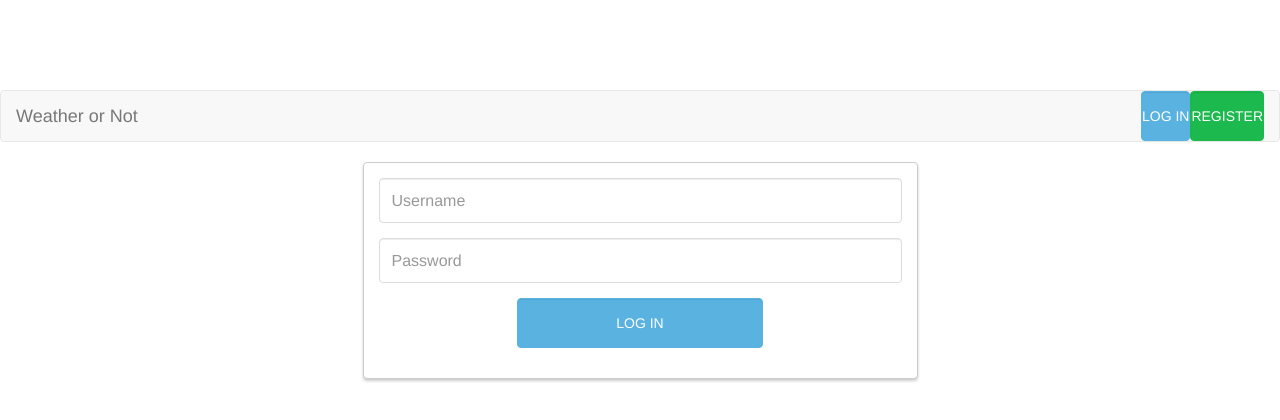
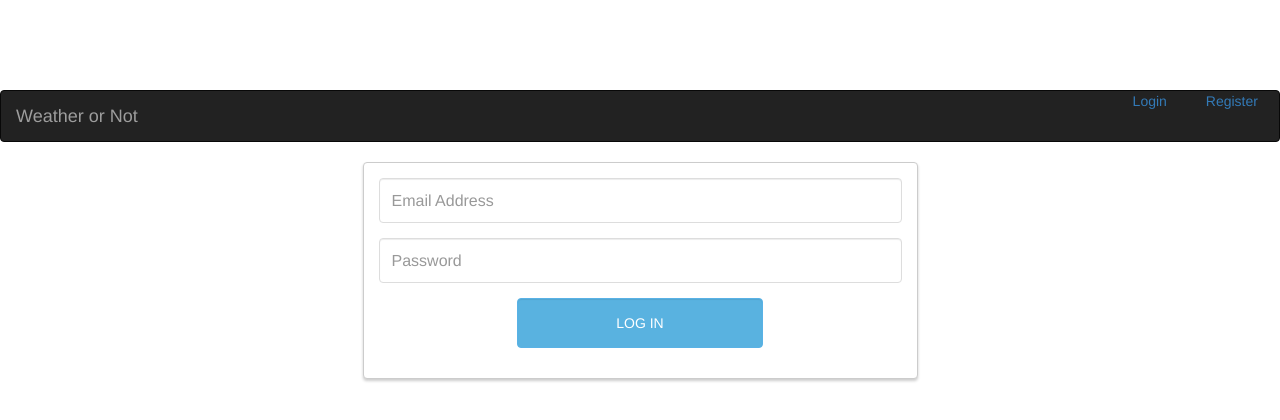
Before and after one commit to drworm75/weather, a plain HTML site: page index.html in a window 1280 px wide. Drawn offline with nearby package versions, Linux system fonts and the light colour scheme.

Commit message:
Continuing login

```diff
--- a/index.html
+++ b/index.html
@@ -7,7 +7,7 @@
 </head>
 <body>
 
-	<nav class="navbar navbar-default">
+	<nav class="navbar navbar-inverse">
 	  <div class="container-fluid">
 	    <!-- Brand and toggle get grouped for better mobile display -->
 	    <div class="navbar-header">
@@ -15,9 +15,14 @@
 	    </div>
 	    <!-- Collect the nav links, forms, and other content for toggling -->
 	    <div class="collapse navbar-collapse" id="bs-example-navbar-collapse-1">
+
 	    	<ul class="nav navbar-nav navbar-right">
-	    		<li><button class="form-control btn btn-login" id="login-form-link" type="login">Log In</button></li>
-	    		<li><button class="form-control btn btn-register" id="register-form-link" type="register">Register</button></li>
+				<div class="col-xs-6">
+		    		<li><a href="#" class="active" id="login-form-link">Login</a></li>
+				</div>
+				<div class="col-xs-6">
+		    		<li><a href="#" id="register-form-link">Register</a></li>
+				</div>
 	      </ul>
 	    </div><!-- /.navbar-collapse -->
 	  </div><!-- /.container-fluid -->
@@ -32,7 +37,7 @@
 							<div class="col-lg-12">
 								<form id="login-form" action="http://phpoll.com/login/process" method="post" role="form" style="display: block;">
 									<div class="form-group">
-										<input type="text" name="username" id="username" tabindex="1" class="form-control" placeholder="Username" value="">
+										<input type="email" name="email" id="email" tabindex="1" class="form-control" placeholder="Email Address" value="">
 									</div>
 									<div class="form-group">
 										<input type="password" name="password" id="password" tabindex="2" class="form-control" placeholder="Password">
@@ -47,16 +52,10 @@
 								</form>
 								<form id="register-form" action="http://phpoll.com/register/process" method="post" role="form" style="display: none;">
 									<div class="form-group">
-										<input type="text" name="username" id="username" tabindex="1" class="form-control" placeholder="Username" value="">
-									</div>
-									<div class="form-group">
 										<input type="email" name="email" id="email" tabindex="1" class="form-control" placeholder="Email Address" value="">
 									</div>
 									<div class="form-group">
 										<input type="password" name="password" id="password" tabindex="2" class="form-control" placeholder="Password">
-									</div>
-									<div class="form-group">
-										<input type="password" name="confirm-password" id="confirm-password" tabindex="2" class="form-control" placeholder="Confirm Password">
 									</div>
 									<div class="form-group">
 										<div class="row">
```
